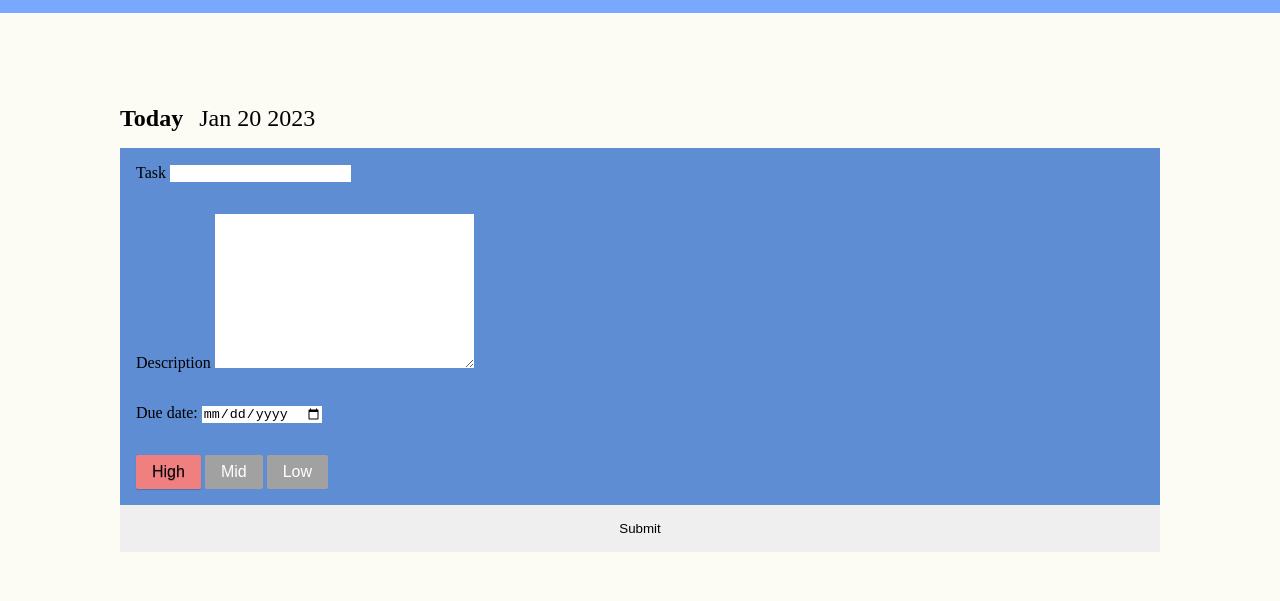
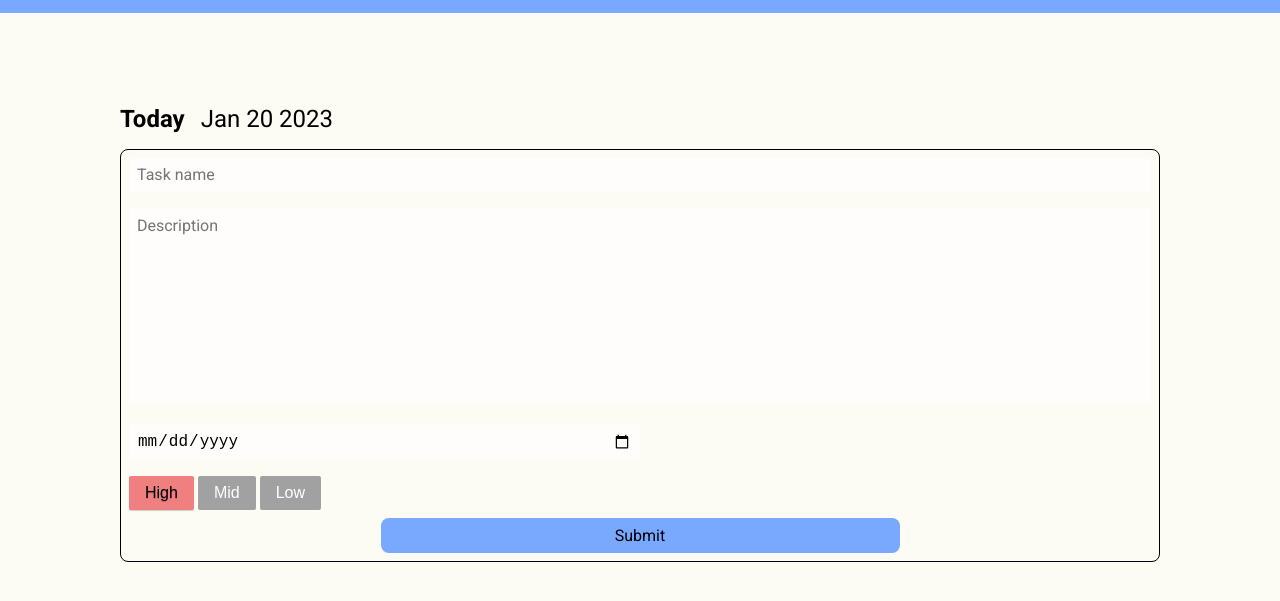
Before and after one commit to Rabbul-Khan/ToDo.io, a website built with webpack: page src/template.html in a window 1280 px wide. Both pictures are taken after a click on the button "Add task". Shown: the part 47-648 px from the top of the page. Built offline with nearby package versions, Linux system fonts and the light colour scheme.

Commit message:
Added Description functionality. Improved form input design. CSS requires cleanup in the form input design parts.

```diff
--- /dev/null
+++ b/src/getDescription.js
@@ -0,0 +1,5 @@
+export const getDescription = () => {
+  let descriptionNode = document.getElementById("taskDescription");
+  let description = descriptionNode.value;
+  return description;
+};
--- a/src/main.css
+++ b/src/main.css
@@ -4,6 +4,12 @@
   box-sizing: border-box;
   border: none;
   margin: 0;
+}
+
+html,
+button,
+*::placeholder {
+  font-family: "Roboto", sans-serif;
 }
 
 body {
@@ -99,14 +105,59 @@ button:hover div:before {
   background: lightgreen;
 }
 
+.modal-content {
+  border: 1px solid black;
+  border-radius: 0.5rem;
+}
+
 .form-add-task {
   display: flex;
   flex-direction: column;
-  background: rgb(94, 141, 211);
 }
 
 .form-add-task > * {
-  padding: 1rem;
+  padding: 0.5rem;
+}
+
+.input-task-name,
+.input-task-description,
+.input-date,
+.submit-btn {
+  width: 100%;
+  font-size: 1rem;
+  padding: 0.5rem;
+  background: #fffcfc;
+}
+
+.input-date {
+  width: 50%;
+}
+
+.input-task-name:focus,
+.input-task-description:focus,
+.input-date:focus {
+  outline: none;
+}
+
+.input-task-description {
+  resize: none;
+}
+
+input:-webkit-autofill {
+  -webkit-box-shadow: 0 0 0px 1000px yellow inset;
+}
+
+.submit-btn {
+  margin: 0 auto;
+  margin-bottom: 0.5rem;
+  background: #79a8ff;
+  width: 50%;
+  cursor: pointer;
+  border-radius: 0.5rem;
+}
+
+.submit-btn:hover {
+  background: #3d81ff;
 }
 
 .radio input {
--- a/src/submitButton.js
+++ b/src/submitButton.js
@@ -2,6 +2,7 @@ import { taskAdd } from "./taskAdd";
 import { toggleModal } from "./toggleModal";
 import { getDate } from "./getDate";
 import { getPriority } from "./getPriority";
+import { getDescription } from "./getDescription";
 
 export const submit = () => {
   const submitButton = document.getElementsByClassName("submit-btn")[0];
@@ -9,7 +10,8 @@ export const submit = () => {
     let taskName = document.getElementById("taskName").value;
     let dueDate = getDate();
     let priority = getPriority();
-    taskAdd(taskName, dueDate, priority);
+    let description = getDescription();
+    taskAdd(taskName, description, dueDate, priority);
     toggleModal();
   });
 };
--- a/src/task.js
+++ b/src/task.js
@@ -1,6 +1,7 @@
 export class task {
-  constructor(title, dueDate, priority) {
+  constructor(title, description, dueDate, priority) {
     this.title = title;
+    this.description = description;
     this.dueDate = dueDate;
     this.priority = priority;
   }
--- a/src/taskAdd.js
+++ b/src/taskAdd.js
@@ -1,7 +1,7 @@
 import { task } from "./task.js";
 
-export const taskAdd = (title, dueDate, priority) => {
-  let newTask = new task(title, dueDate, priority);
+export const taskAdd = (title, description, dueDate, priority) => {
+  let newTask = new task(title, description, dueDate, priority);
   let taskContainer = document.getElementsByClassName("task-container")[0];
   let newTaskNode = document.createElement("div");
   newTaskNode.classList.add("task");
@@ -13,6 +13,12 @@ export const taskAdd = (title, dueDate, priority) => {
     newTaskNode.classList.add("low");
   }
   newTaskNode.textContent =
-    newTask.title + " " + newTask.dueDate + " " + priority;
+    newTask.title +
+    " " +
+    newTask.description +
+    " " +
+    newTask.dueDate +
+    " " +
+    newTask.priority;
   taskContainer.appendChild(newTaskNode);
 };
--- a/src/template.html
+++ b/src/template.html
@@ -7,6 +7,12 @@
     <!-- <script src="./dist/main.js"></script> -->
     <link
       href="https://fonts.googleapis.com/icon?family=Material+Icons"
+      rel="stylesheet"
+    />
+    <link rel="preconnect" href="https://fonts.googleapis.com" />
+    <link rel="preconnect" href="https://fonts.gstatic.com" crossorigin />
+    <link
+      href="https://fonts.googleapis.com/css2?family=Roboto:ital,wght@0,100;0,300;0,400;0,500;0,700;0,900;1,100;1,300;1,400;1,500;1,700;1,900&display=swap"
       rel="stylesheet"
     />
     <title>ToDo.io</title>
@@ -45,21 +51,34 @@
         <div class="modal-content">
           <form onsubmit="return false" class="form-add-task">
             <span>
-              <label for="taskName">Task</label>
-              <input type="text" name="taskName" id="taskName" />
+              <!-- <label for="taskName">Task</label> -->
+              <input
+                type="text"
+                name="taskName"
+                id="taskName"
+                class="input-task-name"
+                placeholder="Task name"
+              />
             </span>
             <span>
-              <label for="taskDescription">Description</label>
+              <!-- <label for="taskDescription">Description</label> -->
               <textarea
                 name="taskDescription"
                 id="taskDescription"
                 cols="30"
                 rows="10"
+                class="input-task-description"
+                placeholder="Description"
               ></textarea>
             </span>
             <span>
-              <label for="due-date">Due date:</label>
-              <input type="date" id="due-date" name="due-date" />
+              <!-- <label for="due-date">Due date:</label> -->
+              <input
+                type="date"
+                id="due-date"
+                name="due-date"
+                class="input-date"
+              />
             </span>
             <span class="radio">
               <input
```
